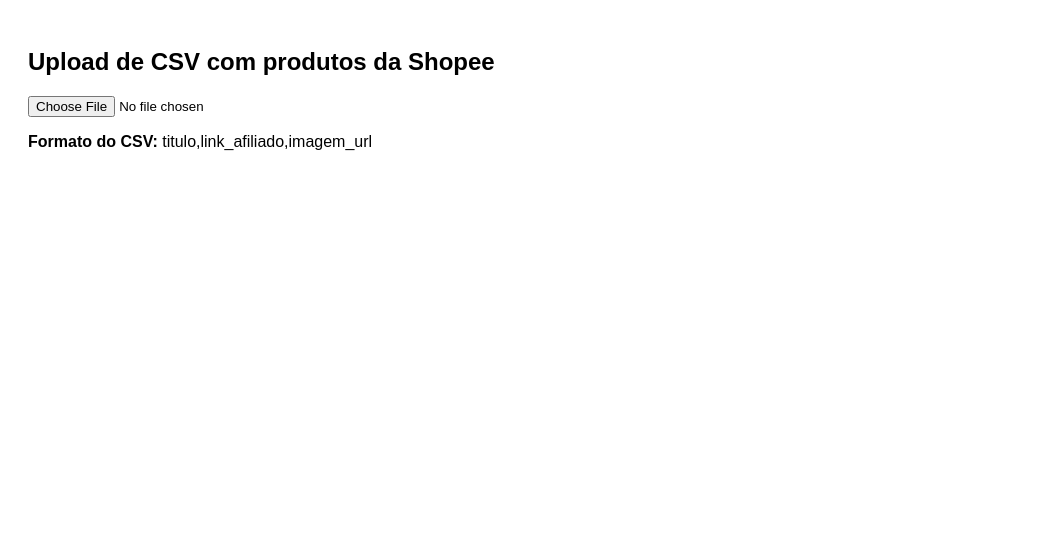
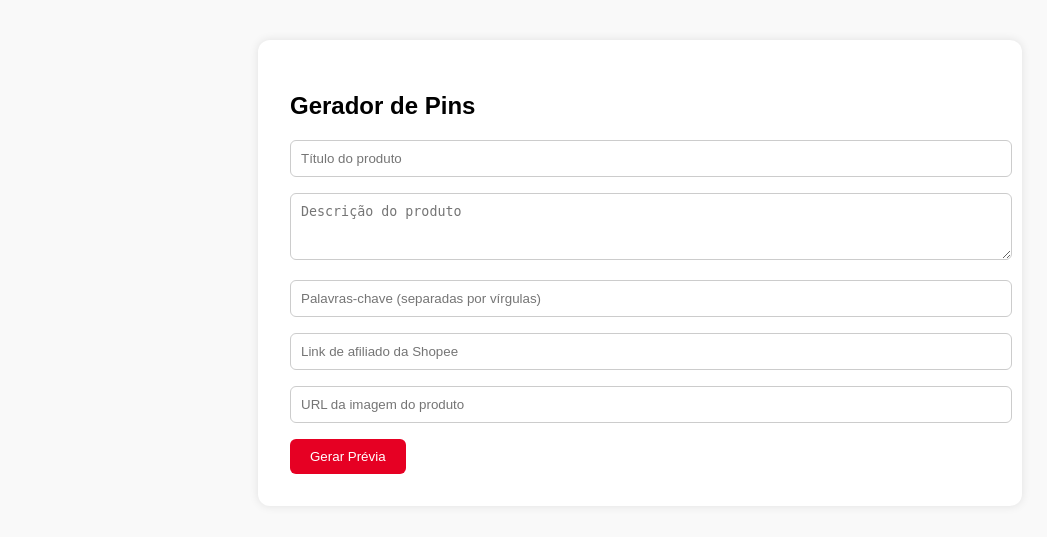
Before and after one commit to Francil11/testes-site, a Flask app: page / in a window 1280 px wide. Shown: the top 537 px of the page, without its empty margins (0-1047 px from the left). Run offline with Flask 3, Linux system fonts and the light colour scheme.

Commit message:
Update index.html

```diff
--- a/templates/index.html
+++ b/templates/index.html
@@ -2,114 +2,58 @@
 <html lang="pt-BR">
 <head>
   <meta charset="UTF-8">
-  <title>Divulgador de Produtos Shopee</title>
+  <meta name="viewport" content="width=device-width, initial-scale=1.0">
+  <title>Prévia do Pin - Pinterest Automator</title>
   <style>
-    body {
-      font-family: sans-serif;
-      padding: 20px;
-    }
-    .produto {
-      border: 1px solid #ddd;
-      border-radius: 10px;
-      padding: 12px;
-      margin: 10px;
-      max-width: 300px;
-    }
-
-    .produto img {
-      width: 100%;
-      border-radius: 8px;
-    }
-
-    .pinterest-btn {
-      background-color: #bd081c;
-      color: white;
-      border: none;
-      padding: 8px 12px;
-      border-radius: 6px;
-      cursor: pointer;
-      margin-top: 10px;
-    }
-
-    .pinterest-btn:hover {
-      background-color: #8c0615;
-    }
-
-    #produtos {
-      display: flex;
-      flex-wrap: wrap;
-      gap: 20px;
-    }
+    body { font-family: Arial, sans-serif; padding: 2rem; background-color: #f9f9f9; }
+    .container { max-width: 700px; margin: auto; background: white; padding: 2rem; border-radius: 12px; box-shadow: 0 0 10px rgba(0,0,0,0.1); }
+    input, textarea { width: 100%; padding: 10px; margin-bottom: 1rem; border-radius: 6px; border: 1px solid #ccc; }
+    button { padding: 10px 20px; background-color: #e60023; color: white; border: none; border-radius: 6px; cursor: pointer; }
+    .preview { border: 1px dashed #ccc; padding: 1rem; border-radius: 8px; margin-top: 1rem; }
+    .preview img { max-width: 100%; height: auto; border-radius: 8px; }
+    .preview h3 { margin-top: 1rem; }
   </style>
 </head>
 <body>
+  <div class="container">
+    <h2>Gerador de Pins</h2>
+    <input type="text" id="titulo" placeholder="Título do produto">
+    <textarea id="descricao" rows="3" placeholder="Descrição do produto"></textarea>
+    <input type="text" id="palavrasChave" placeholder="Palavras-chave (separadas por vírgulas)">
+    <input type="text" id="linkAfiliado" placeholder="Link de afiliado da Shopee">
+    <input type="text" id="imagemUrl" placeholder="URL da imagem do produto">
+    <button onclick="mostrarPrevia()">Gerar Prévia</button>
 
-  <h2>Upload de CSV com produtos da Shopee</h2>
-  <input type="file" id="csvInput" accept=".csv" />
-  <p><strong>Formato do CSV:</strong> titulo,link_afiliado,imagem_url</p>
-
-  <div id="produtos"></div>
+    <div class="preview" id="preview" style="display:none;">
+      <h3>Prévia do Pin</h3>
+      <img id="previewImg" src="" alt="Prévia do produto">
+      <p><strong>Título:</strong> <span id="previewTitulo"></span></p>
+      <p><strong>Descrição:</strong> <span id="previewDescricao"></span></p>
+      <p><strong>Palavras-chave:</strong> <span id="previewPalavras"></span></p>
+      <p><strong>Link de afiliado:</strong> <a id="previewLink" href="#" target="_blank">Ver Produto</a></p>
+    </div>
+  </div>
 
   <script>
-    document.getElementById("csvInput").addEventListener("change", function (event) {
-      const file = event.target.files[0];
-      const reader = new FileReader();
+    function mostrarPrevia() {
+      const titulo = document.getElementById('titulo').value;
+      const descricao = document.getElementById('descricao').value;
+      const palavras = document.getElementById('palavrasChave').value;
+      const link = document.getElementById('linkAfiliado').value;
+      const imagemUrl = document.getElementById('imagemUrl').value;
 
-      reader.onload = function (e) {
-        const linhas = e.target.result.split("\n").slice(1); // pula cabeçalho
-        const container = document.getElementById("produtos");
-        container.innerHTML = "";
+      document.getElementById('previewTitulo').textContent = titulo;
+      document.getElementById('previewDescricao').textContent = descricao;
+      document.getElementById('previewPalavras').textContent = palavras;
+      document.getElementById('previewLink').href = link;
+      document.getElementById('previewImg').src = imagemUrl;
 
-        linhas.forEach(linha => {
-          const [titulo, link, imagem] = linha.split(",").map(v => v.trim());
-
-          if (titulo && link && imagem) {
-            const card = document.createElement("div");
-            card.className = "produto";
-            card.innerHTML = `
-              <h3>${titulo}</h3>
-              <img src="${imagem}" alt="${titulo}">
-              <button class="pinterest-btn" onclick="publicarNoPinterest('${link}', '${imagem}', '${titulo}')">📌 Publicar no Pinterest</button>
-            `;
-            container.appendChild(card);
-          }
-        });
-      };
-
-      reader.readAsText(file);
-    });
-
-    async function publicarNoPinterest(produtoLink, imagemURL, titulo) {
-      const token = "SEU_TOKEN_AQUI"; // Substitua pelo token assim que for liberado
-      const board_id = "santosfrancil/skincare"; // Seu board no Pinterest
-
-      const response = await fetch("https://api.pinterest.com/v5/pins", {
-        method: "POST",
-        headers: {
-          "Authorization": `Bearer ${token}`,
-          "Content-Type": "application/json"
-        },
-        body: JSON.stringify({
-          board_id: board_id,
-          title: titulo,
-          alt_text: titulo,
-          link: produtoLink,
-          media_source: {
-            source_type: "image_url",
-            url: imagemURL
-          }
-        })
-      });
-
-      const result = await response.json();
-
-      if (response.ok) {
-        alert("✅ Publicado com sucesso no Pinterest!");
-      } else {
-        alert("❌ Erro: " + result.message);
-        console.error(result);
-      }
+      document.getElementById('preview').style.display = 'block';
     }
   </script>
 </body>
 </html>
+
+  </script>
+</body>
+</html>
```
